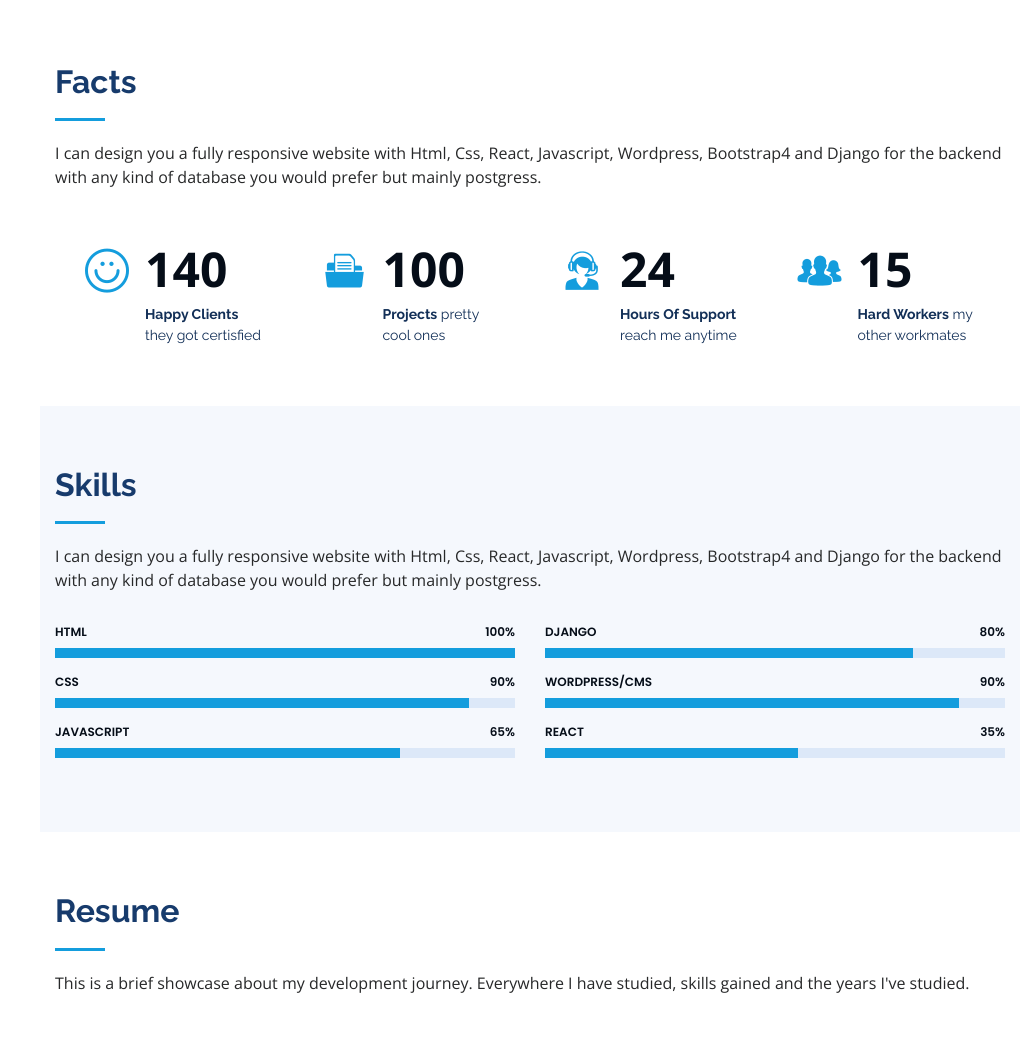
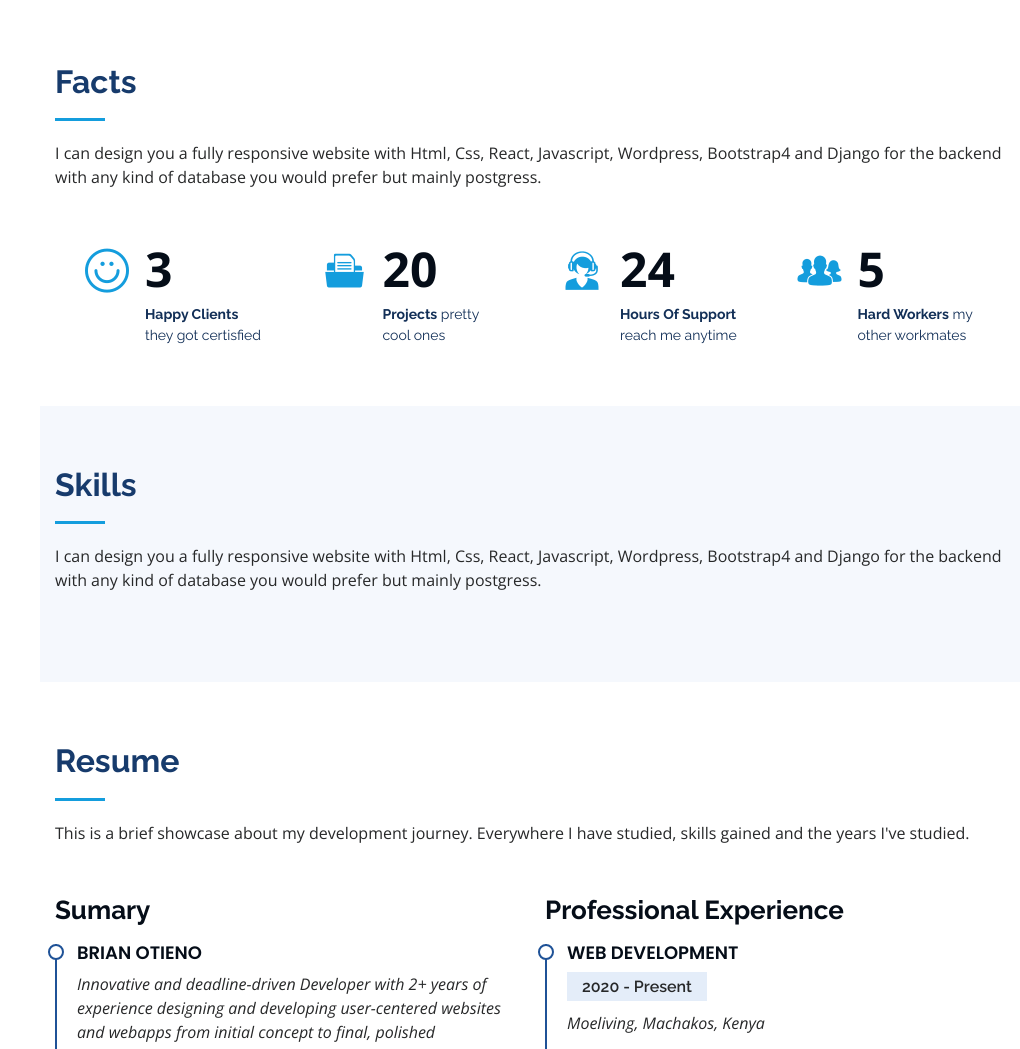
Before and after one commit to KarlBrian5/Portfolio, a plain HTML site: page index.html in a window 1280 px wide. Shown: the part 1487-2536 px from the top of the page, without its empty margins (260-1280 px from the left). Drawn offline with nearby package versions, Linux system fonts and the light colour scheme.

Commit message:
Removed languages rates

```diff
--- a/index.html
+++ b/index.html
@@ -159,7 +159,7 @@
           <div class="col-lg-3 col-md-6 d-md-flex align-items-md-stretch" data-aos="fade-up">
             <div class="count-box">
               <i class="icofont-simple-smile"></i>
-              <span data-toggle="counter-up">140</span>
+              <span data-toggle="counter-up">3</span>
               <p><strong>Happy Clients</strong> they got certisfied</p>
             </div>
           </div>
@@ -167,7 +167,7 @@
           <div class="col-lg-3 col-md-6 d-md-flex align-items-md-stretch" data-aos="fade-up" data-aos-delay="100">
             <div class="count-box">
               <i class="icofont-document-folder"></i>
-              <span data-toggle="counter-up">100</span>
+              <span data-toggle="counter-up">20</span>
               <p><strong>Projects</strong> pretty cool ones</p>
             </div>
           </div>
@@ -183,7 +183,7 @@
           <div class="col-lg-3 col-md-6 d-md-flex align-items-md-stretch" data-aos="fade-up" data-aos-delay="300">
             <div class="count-box">
               <i class="icofont-users-alt-5"></i>
-              <span data-toggle="counter-up">15</span>
+              <span data-toggle="counter-up">5</span>
               <p><strong>Hard Workers</strong> my other workmates</p>
             </div>
           </div>
@@ -204,67 +204,6 @@
             Bootstrap4 and Django for the backend with any kind of database you would prefer but mainly
             postgress.</p>
         </div>
-
-        <div class="row skills-content">
-
-          <div class="col-lg-6" data-aos="fade-up">
-
-            <div class="progress">
-              <span class="skill">HTML <i class="val">100%</i></span>
-              <div class="progress-bar-wrap">
-                <div class="progress-bar" role="progressbar" aria-valuenow="100" aria-valuemin="0" aria-valuemax="100">
-                </div>
-              </div>
-            </div>
-
-            <div class="progress">
-              <span class="skill">CSS <i class="val">90%</i></span>
-              <div class="progress-bar-wrap">
-                <div class="progress-bar" role="progressbar" aria-valuenow="90" aria-valuemin="0" aria-valuemax="100">
-                </div>
-              </div>
-            </div>
-
-            <div class="progress">
-              <span class="skill">JavaScript <i class="val">65%</i></span>
-              <div class="progress-bar-wrap">
-                <div class="progress-bar" role="progressbar" aria-valuenow="75" aria-valuemin="0" aria-valuemax="100">
-                </div>
-              </div>
-            </div>
-
-          </div>
-
-          <div class="col-lg-6" data-aos="fade-up" data-aos-delay="100">
-
-            <div class="progress">
-              <span class="skill">Django <i class="val">80%</i></span>
-              <div class="progress-bar-wrap">
-                <div class="progress-bar" role="progressbar" aria-valuenow="80" aria-valuemin="0" aria-valuemax="100">
-                </div>
-              </div>
-            </div>
-
-            <div class="progress">
-              <span class="skill">WordPress/CMS <i class="val">90%</i></span>
-              <div class="progress-bar-wrap">
-                <div class="progress-bar" role="progressbar" aria-valuenow="90" aria-valuemin="0" aria-valuemax="100">
-                </div>
-              </div>
-            </div>
-
-            <div class="progress">
-              <span class="skill">React <i class="val">35%</i></span>
-              <div class="progress-bar-wrap">
-                <div class="progress-bar" role="progressbar" aria-valuenow="55" aria-valuemin="0" aria-valuemax="100">
-                </div>
-              </div>
-            </div>
-
-          </div>
-
-        </div>
-
       </div>
     </section><!-- End Skills Section -->
 
```
Also changed, not shown: assets/img/profile-img1.jpg.
